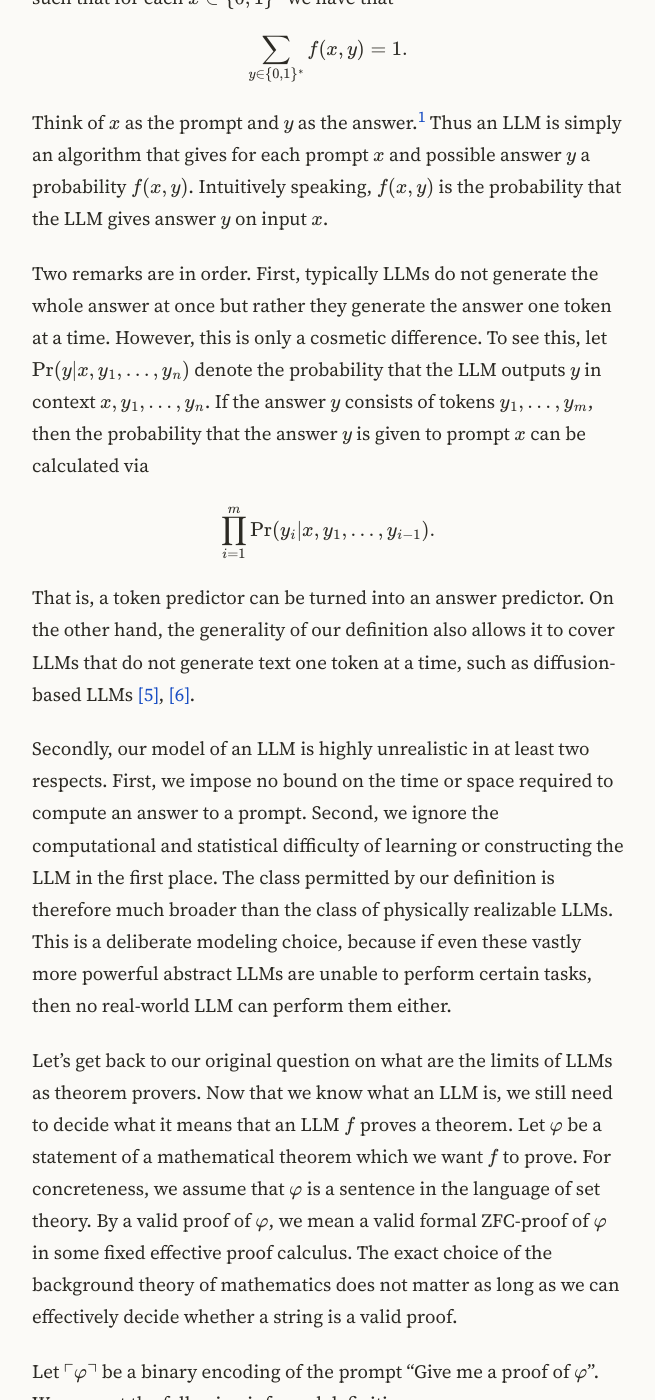
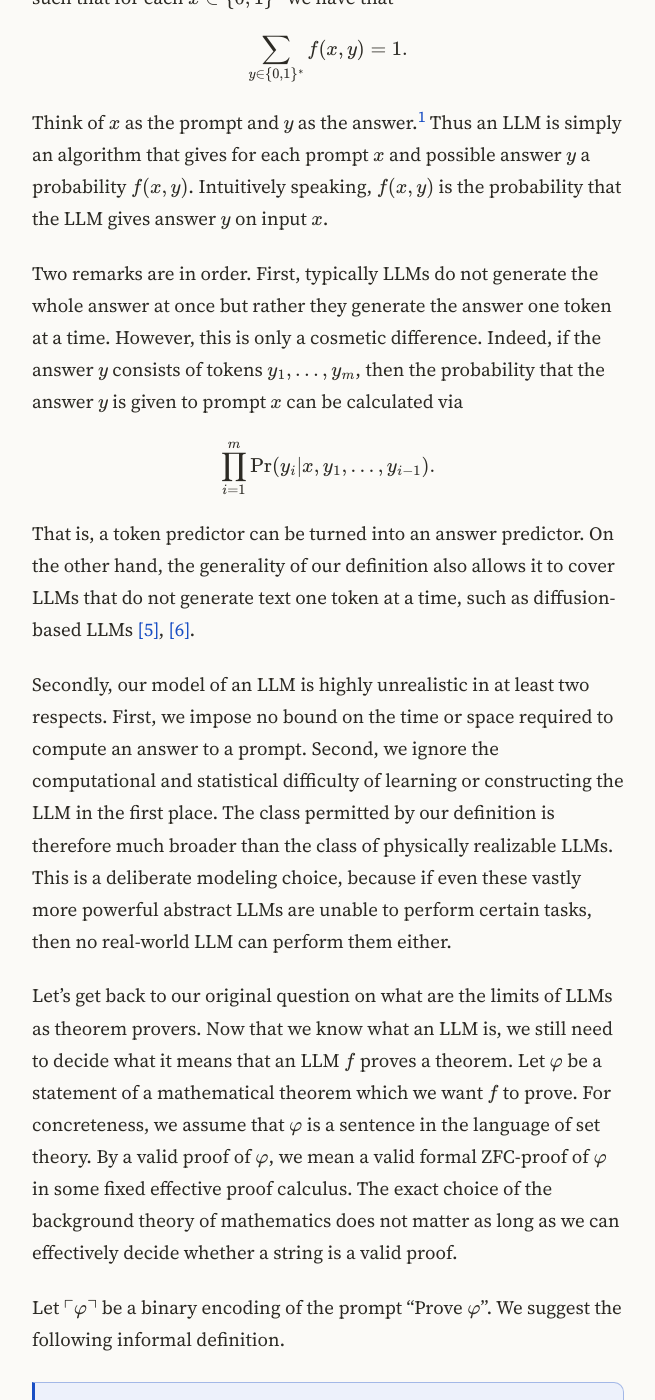
Before and after one commit to ReijoJaakkola/ReijoJaakkola.github.io, a Jekyll site: the page built from _posts/2026-07-17-large-language-models-as-theorem-provers.md, in a window 1280 px wide and 1400 px high, scrolled down 1441 px. Shown: the whole window, without its empty margins (312-967 px from the left). Built offline with Jekyll 4.4.1, drawn with Linux system fonts in a browser that asks for light colours.

Commit message:
Update 2026-07-17-large-language-models-as-theorem-provers.md

```diff
--- a/_posts/2026-07-17-large-language-models-as-theorem-provers.md
+++ b/_posts/2026-07-17-large-language-models-as-theorem-provers.md
@@ -53,9 +53,7 @@ that the LLM gives answer $$y$$ on input $$x$$.
 
 Two remarks are in order. First, typically LLMs do not generate the whole
 answer at once but rather they generate the answer one token at a time.
-However, this is only a cosmetic difference. To see this, let
-$$\Pr(y|x,y_1,\dots,y_n)$$ denote the probability that the LLM outputs $$y$$ in
-context $$x,y_1,\dots,y_n$$. If the answer $$y$$ consists of tokens
+However, this is only a cosmetic difference. Indeed, if the answer $$y$$ consists of tokens
 $$y_1,\dots,y_m$$, then the probability that the answer $$y$$ is given to
 prompt $$x$$ can be calculated via
 
@@ -87,7 +85,7 @@ fixed effective proof calculus. The exact choice of the background theory of
 mathematics does not matter as long as we can effectively decide whether a
 string is a valid proof.
 
-Let $$\godel{\varphi}$$ be a binary encoding of the prompt "Give me a proof of
+Let $$\godel{\varphi}$$ be a binary encoding of the prompt "Prove
 $$\varphi$$". We suggest the following informal definition.
 
 <div class="post-callout" markdown="1">
```
